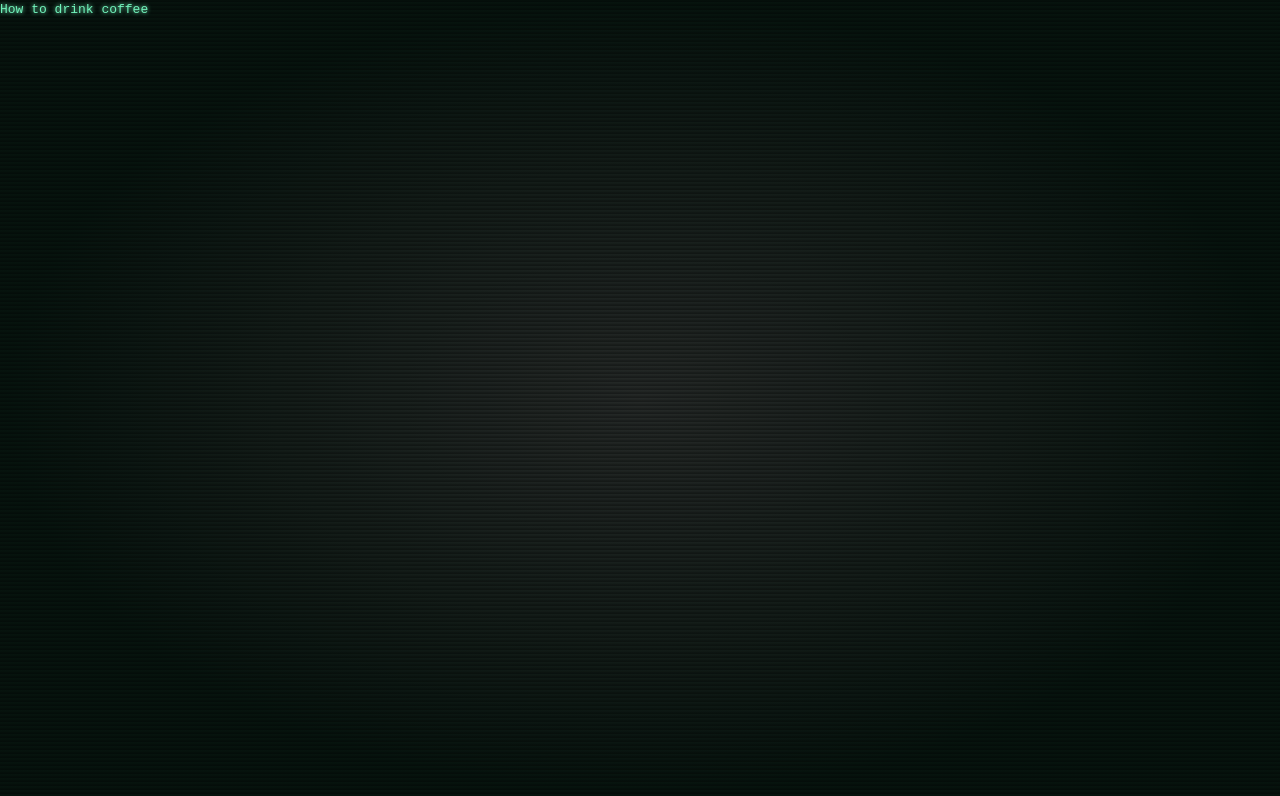
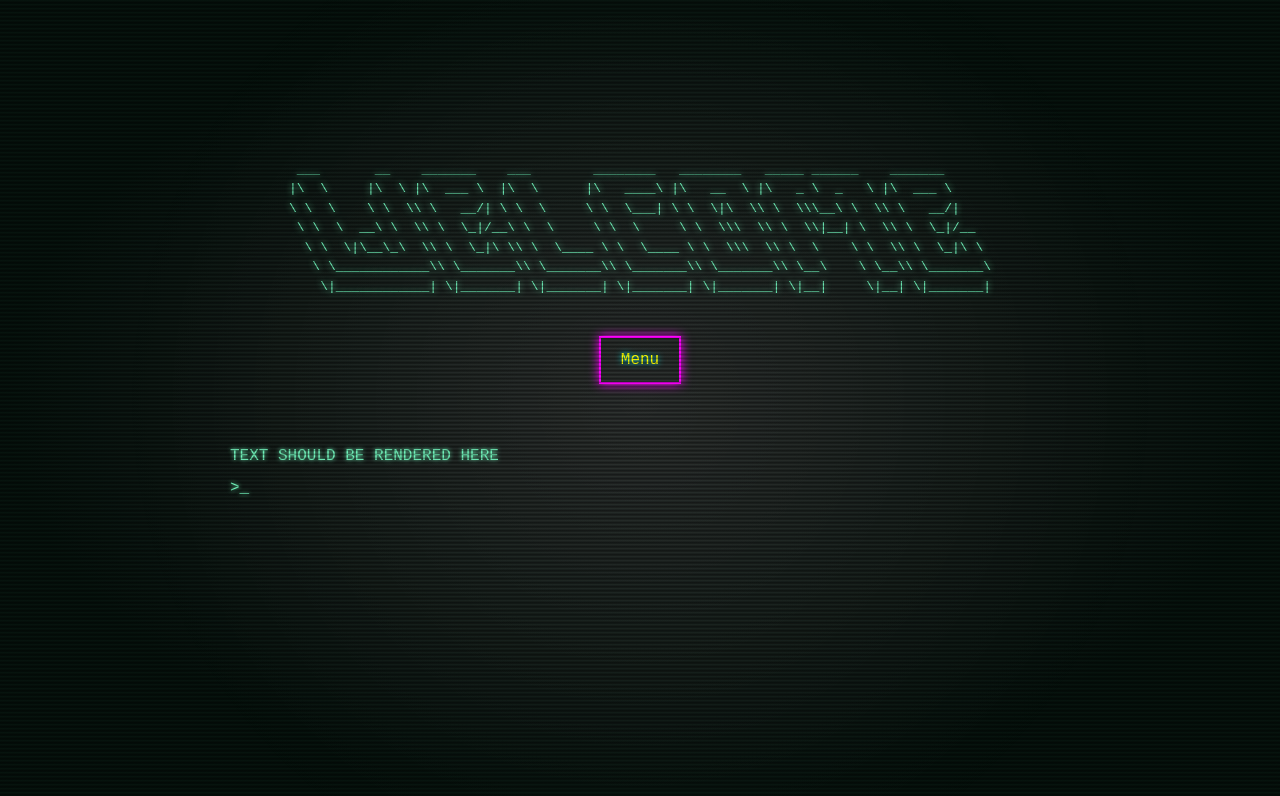
Before and after one commit to michaelpaulcuccia/scrivere, a Next.js app in the folder my-app/: page /coffee/howtodrinkcoffee in a window 1280 px wide. Shown: the top 796 px of the page. Built offline with nearby package versions, Linux system fonts and the light colour scheme.

Commit message:
progress capture

```diff
--- a/my-app/src/app/coffee/howtodrinkcoffee/page.tsx
+++ b/my-app/src/app/coffee/howtodrinkcoffee/page.tsx
@@ -1,3 +1,16 @@
-export default function page() {
-  return <div>How to drink coffee</div>;
+import Hero from "@/app/components/Hero";
+import { WELCOME } from "@/app/data/ASCIIArt";
+import Text from "@/app/components/Text";
+
+export default function Page() {
+  return (
+    <div>
+      <Hero asciiArt={WELCOME}>
+        <Text>TEXT SHOULD BE RENDERED HERE</Text>
+        <Text>
+          &gt;<span className="blink">_</span>
+        </Text>
+      </Hero>
+    </div>
+  );
 }
--- a/my-app/src/app/coffee/page.tsx
+++ /dev/null
@@ -1,9 +0,0 @@
-import WelcomeText from "../components/WelcomeText";
-
-export default function coffee() {
-  return (
-    <div>
-      <WelcomeText />
-    </div>
-  );
-}
--- a/my-app/src/app/components/AsciiHero.tsx
+++ b/my-app/src/app/components/AsciiHero.tsx
@@ -1,18 +1,11 @@
 "use client";
 
-import React from "react";
+type Props = {
+  art: string;
+};
 
-const ASCII_ART = `
- _    _      _ _        __          __        _     _
-| |  | |    | | |       \\ \\        / /       | |   | |
-| |__| | ___| | | ___    \\ \\  /\\  / /__  _ __| | __| |
-|  __  |/ _ \\ | |/ _ \\    \\ \\/  \\/ / _ \\| '__| |/ _\` |
-| |  | |  __/ | | (_) |    \\  /\\  / (_) | |  | | (_| |
-|_|  |_|\\___|_|_|\\___/      \\/  \\/ \\___/|_|  |_|\\__,_|
-`;
-
-export default function AsciiHero() {
-  return <pre style={styles.pre}>{ASCII_ART}</pre>;
+export default function AsciiHero({ art }: Props) {
+  return <pre style={styles.pre}>{art}</pre>;
 }
 
 const styles = {
--- a/my-app/src/app/components/CRTBackground.tsx
+++ b/my-app/src/app/components/CRTBackground.tsx
@@ -1,6 +1,4 @@
 "use client";
-
-import React from "react";
 
 export default function CRTBackground() {
   return (
--- a/my-app/src/app/components/Hero.tsx
+++ b/my-app/src/app/components/Hero.tsx
@@ -3,29 +3,31 @@
 import NeonDropdown from "./NeonDropdown";
 import AsciiHero from "./AsciiHero";
 import Text from "./Text";
+import React from "react";
 
-export default function Hero() {
+type Props = {
+  asciiArt: string;
+  children?: React.ReactNode;
+};
+
+export default function Hero({ asciiArt, children }: Props) {
   return (
     <div style={styles.wrapper}>
       {/* CENTERED HERO BLOCK */}
       <div style={styles.centerBlock}>
-        <AsciiHero />
+        <AsciiHero art={asciiArt} />
 
         <div style={styles.dropdownWrap}>
           <NeonDropdown />
         </div>
       </div>
 
-      {/* LEFT TERMINAL TEXT */}
+      {/* LEFT TERMINAL SECTION (now includes children) */}
       <div style={styles.terminalBlock}>
-        <Text>Would you like to play a game?</Text>
-
-        <Text>
-          &gt;<span className="blink">_</span>
-        </Text>
+        {/* 👇 injected page content */}
+        {children}
       </div>
 
-      {/* Cursor blink only */}
       <style jsx>{`
         .blink {
           animation: blink 0.4s linear infinite;
--- a/my-app/src/app/components/WelcomeText.tsx
+++ b/my-app/src/app/data/ASCIIArt.ts
@@ -1,4 +1,13 @@
-const ascii = String.raw`
+export const HELLO_WORLD = `
+ _    _      _ _        __          __        _     _
+| |  | |    | | |       \\ \\        / /       | |   | |
+| |__| | ___| | | ___    \\ \\  /\\  / /__  _ __| | __| |
+|  __  |/ _ \\ | |/ _ \\    \\ \\/  \\/ / _ \\| '__| |/ _\` |
+| |  | |  __/ | | (_) |    \\  /\\  / (_) | |  | | (_| |
+|_|  |_|\\___|_|_|\\___/      \\/  \\/ \\___/|_|  |_|\\__,_|
+`;
+
+export const WELCOME = String.raw`
  ___       __    _______    ___        ________   ________   _____ ______    _______
 |\  \     |\  \ |\  ___ \  |\  \      |\   ____\ |\   __  \ |\   _ \  _   \ |\  ___ \
 \ \  \    \ \  \\ \   __/| \ \  \     \ \  \___| \ \  \|\  \\ \  \\\__\ \  \\ \   __/|
@@ -7,14 +16,3 @@ const ascii = String.raw`
    \ \____________\\ \_______\\ \_______\\ \_______\\ \_______\\ \__\    \ \__\\ \_______\
     \|____________| \|_______| \|_______| \|_______| \|_______| \|__|     \|__| \|_______|
 `;
-
-export default function WelcomeText() {
-  return (
-    <>
-      {/* prettier-ignore */}
-      <pre style={{ fontFamily: "monospace", lineHeight: "1.2" }}>
-        {ascii}
-      </pre>
-    </>
-  );
-}
--- a/my-app/src/app/page.tsx
+++ b/my-app/src/app/page.tsx
@@ -1,10 +1,10 @@
-//import React from 'react'
 import Hero from "./components/Hero";
+import { HELLO_WORLD } from "./data/ASCIIArt";
 
-export default function page() {
+export default function Page() {
   return (
     <div>
-      <Hero />
+      <Hero asciiArt={HELLO_WORLD} />
     </div>
   );
 }
```
